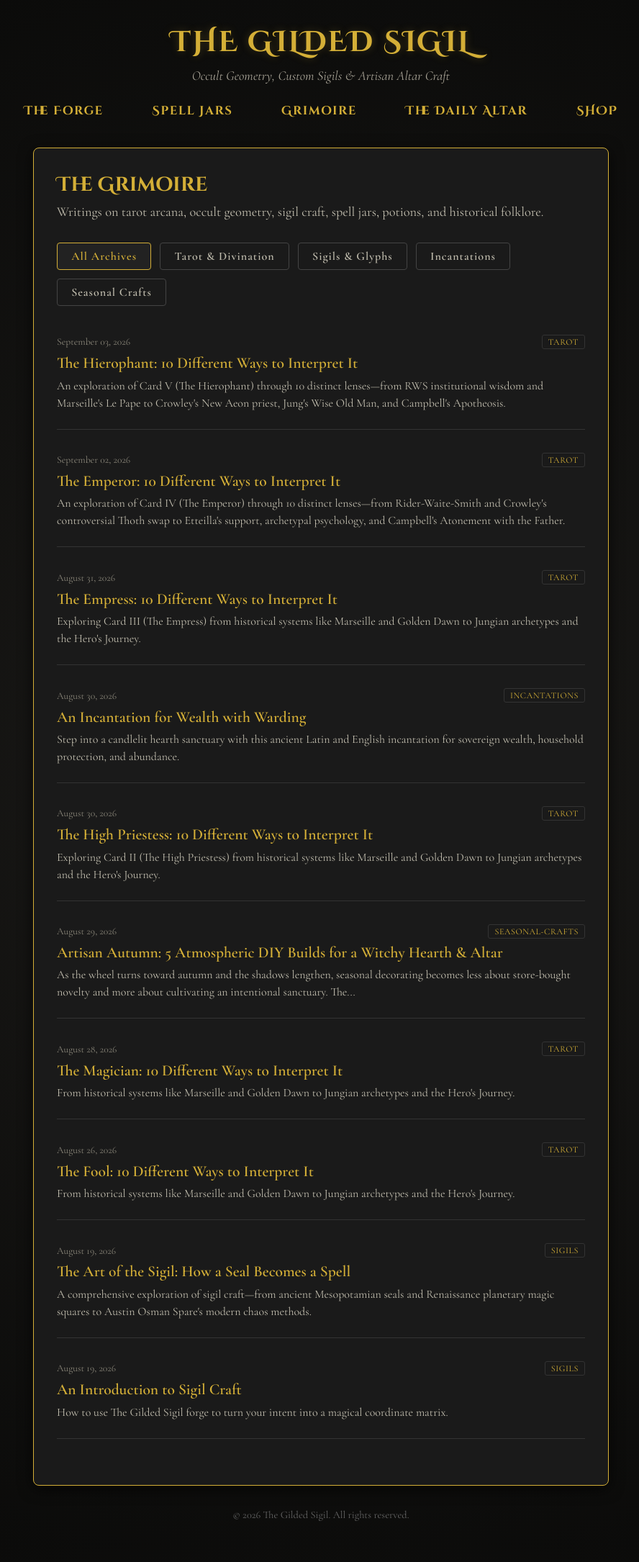
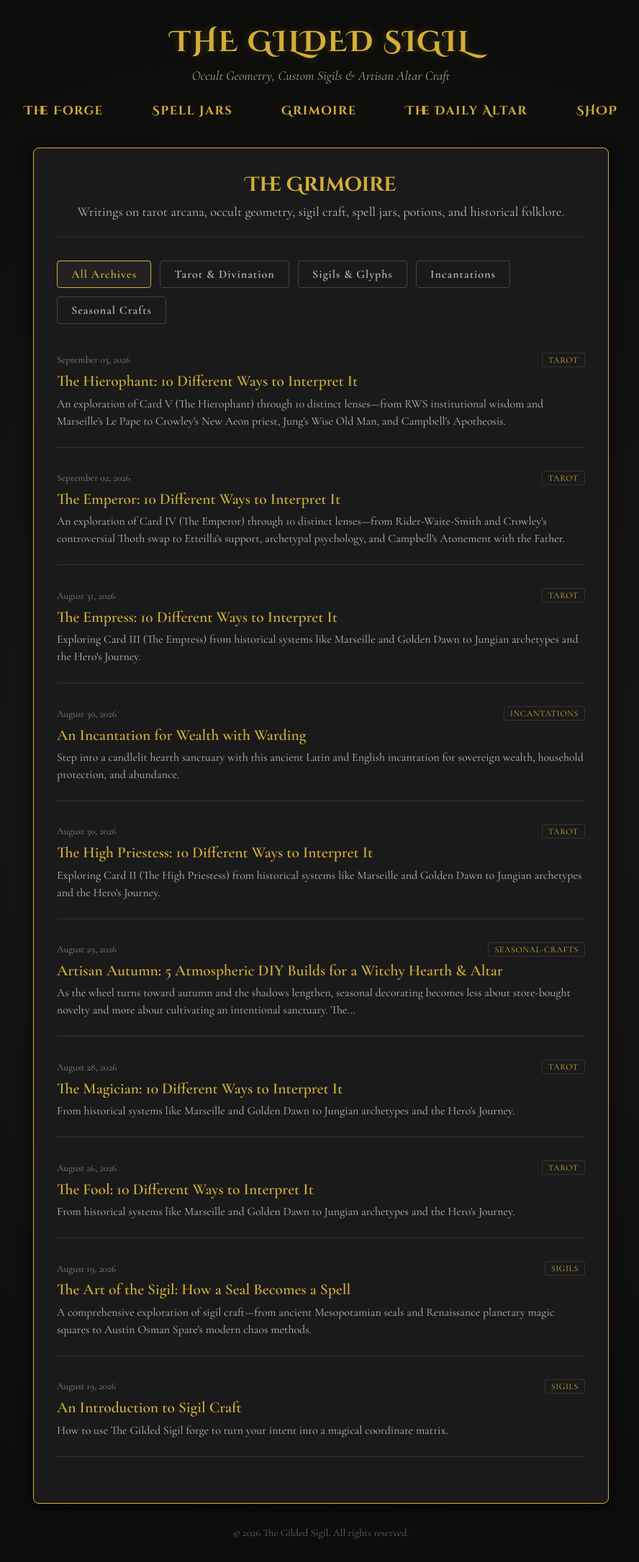
Before and after one commit to maf187/the-gilded-sigil, a Jekyll site: the page built from articles.html, in a window 1280 px wide. Shown: the whole page at 72% size, without its empty margins (194-1082 px from the left). Built offline with Jekyll 4.4.1, drawn with Linux system fonts in a browser that asks for light colours; before the commit the page ends 2145 px from its top, so only the background shows below that.

Commit message:
Refactor article header section in articles.html

```diff
--- a/articles.html
+++ b/articles.html
@@ -4,10 +4,14 @@
 permalink: /articles.html
 ---
 <section class="sigil-container" style="max-width: 800px; margin: 0 auto; text-align: left;">
-  <h2>The Grimoire</h2>
-  <p style="margin-bottom: 2rem; color: #c2beaf;">
-    Writings on tarot arcana, occult geometry, sigil craft, spell jars, potions, and historical folklore.
-  </p>
+
+  <!-- Centered Header Wrapper -->
+  <div class="article-header">
+    <h2>The Grimoire</h2>
+    <p style="margin-bottom: 0; color: #c2beaf;">
+      Writings on tarot arcana, occult geometry, sigil craft, spell jars, potions, and historical folklore.
+    </p>
+  </div>
 
   <!-- Filter Buttons -->
   <div class="grimoire-filters">
```
